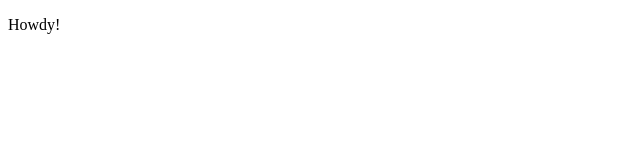
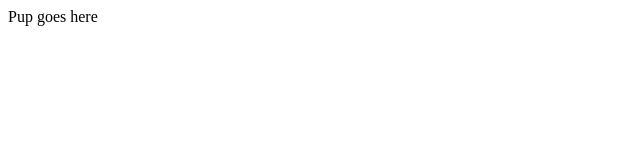
Before and after one commit to dkwhiting/puppy-bowl, a React (Create React App) app: page / in a window 1280 px wide. Shown: the top 160 px of the page, without its empty margins (0-640 px from the left). Built offline with nearby package versions, Linux system fonts and the light colour scheme.

Commit message:
Adds dummy list and players container

```diff
--- /dev/null
+++ b/src/AllPlayersContainer.js
@@ -0,0 +1,11 @@
+import React from "react";
+
+const AllPlayersContainer = () => {
+  return (
+    <div className="all-players-container">
+      <div className="single-player-container">Pup goes here</div>
+    </div>
+  )
+}
+
+export default AllPlayersContainer;
--- a/src/App.js
+++ b/src/App.js
@@ -1,4 +1,5 @@
-import React from "react";
+import React, { useState } from "react";
+import AllPlayersContainer from "./AllPlayersContainer";
 
 const APIURL = `https://fsa-puppy-bowl.herokuapp.com/api/2211-ftb-et-web-ft/`;
 const dummyPlayers = [
@@ -38,13 +39,13 @@ const dummyPlayers = [
 ]
 
 const App = () => {
+  const [playerList, setPlayerList] = useState(dummyPlayers);
   return (
-    <div>
-      <p>Howdy!</p>
-    </div>
+    <AllPlayersContainer playerList={playerList}/>
 
     //new-player-form
     //all-player-container
+
       //mapped single players
         //API Data and two buttons
     //details button will redraw page with detailed-player
```
